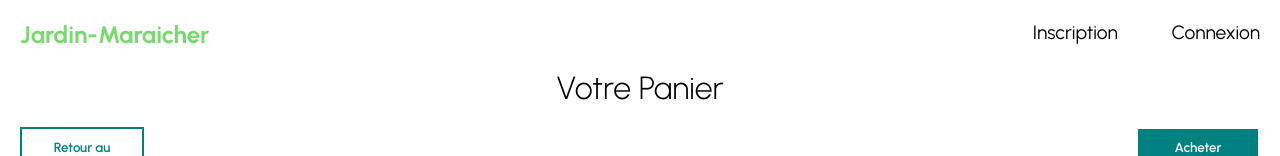
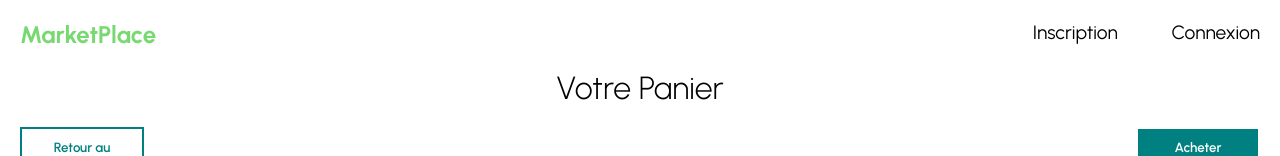
Before and after one commit to Mdev98/marketplace, a plain HTML site: page cart.html in a window 1280 px wide. Shown: the top 156 px of the page. Drawn offline with Linux system fonts and the light colour scheme.

Commit message:
change title

```diff
--- a/cart.html
+++ b/cart.html
@@ -19,7 +19,7 @@
         <nav>
             <div class="logo">
                 <h1>
-                    <a href="./index.html">Jardin-Maraicher</a>
+                    <a href="./index.html">MarketPlace</a>
                 </h1>
             </div>
             <div class="authentication">
```
Also changed, not shown: categorie.html (+1 -1 lines), details.html (+1 -1 lines), index.html (+1 -1 lines).
